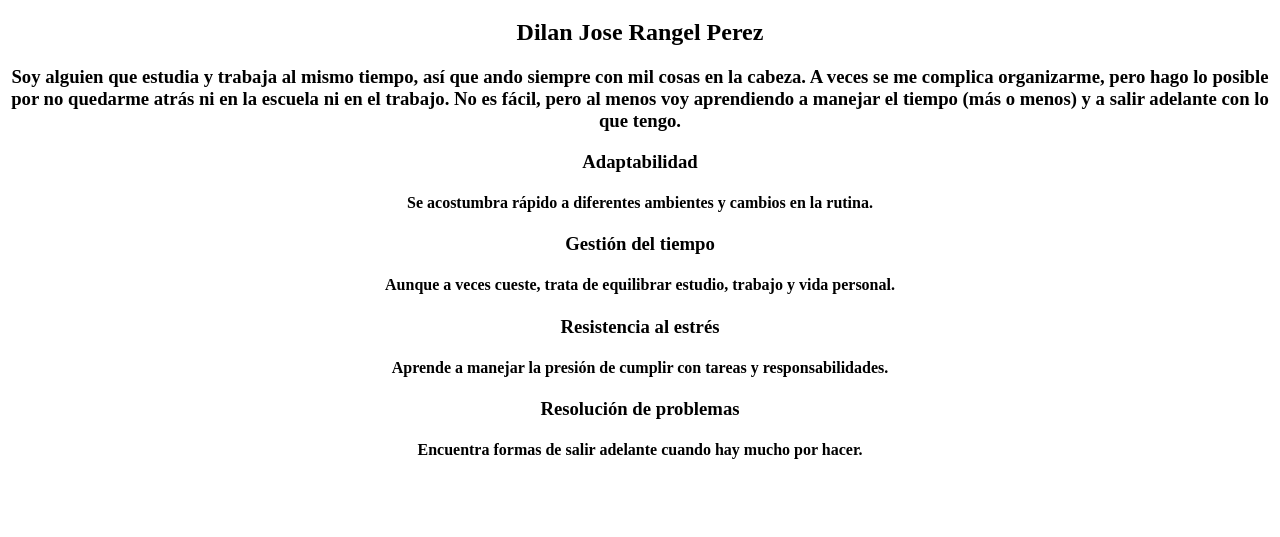
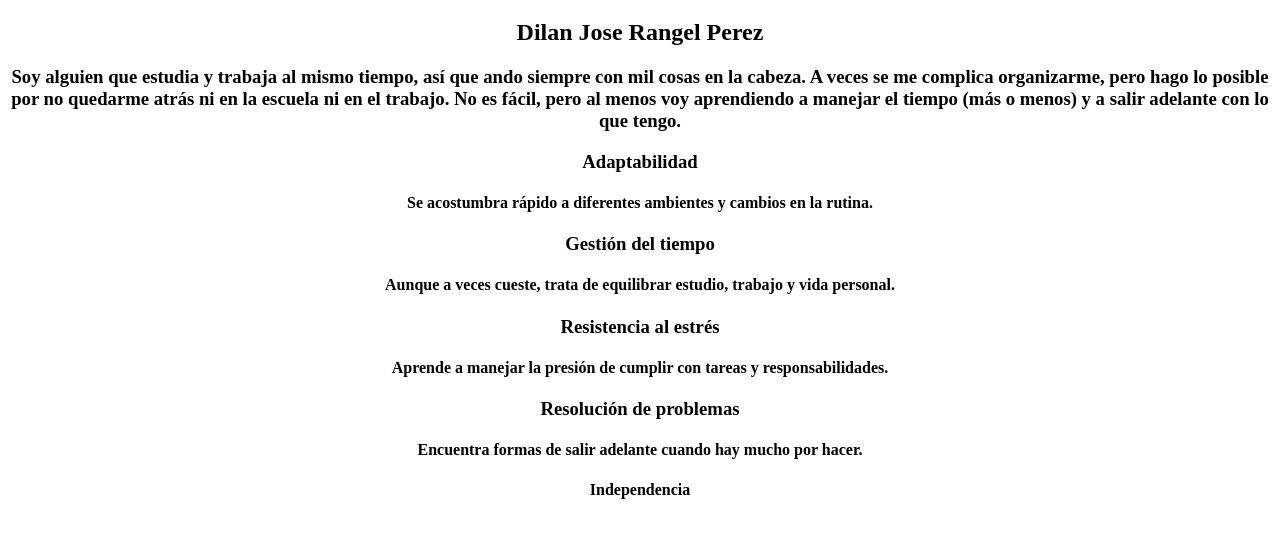
Before and after one commit to DJR-PO/examen_git, a plain HTML site: page index.html in a window 1280 px wide. Shown: the part 61-598 px from the top of the page. Drawn offline with Linux system fonts and the light colour scheme.

Commit message:
habilidad 5

```diff
--- a/index.html
+++ b/index.html
@@ -17,5 +17,6 @@
     <center><h4>Aprende a manejar la presión de cumplir con tareas y responsabilidades.</h4></center>
     <center><h3>Resolución de problemas</h3></center>
     <center><h4>Encuentra formas de salir adelante cuando hay mucho por hacer.</h4></center>
+    <center><h4>Independencia</h4></center>
 </body>
 </html>
```
